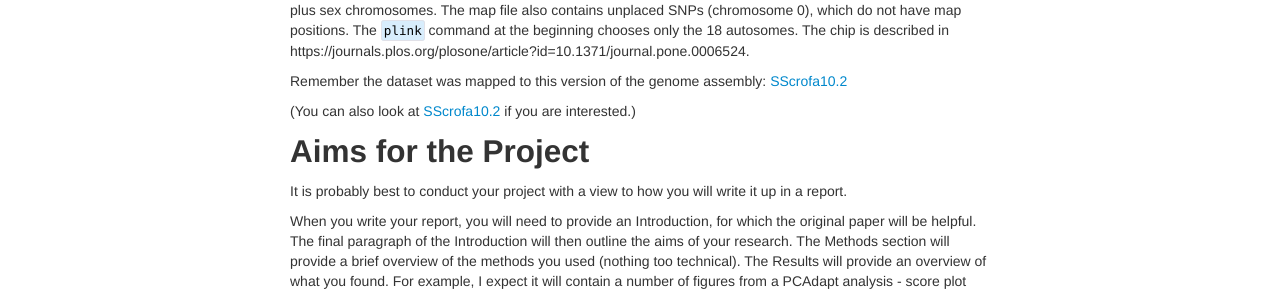
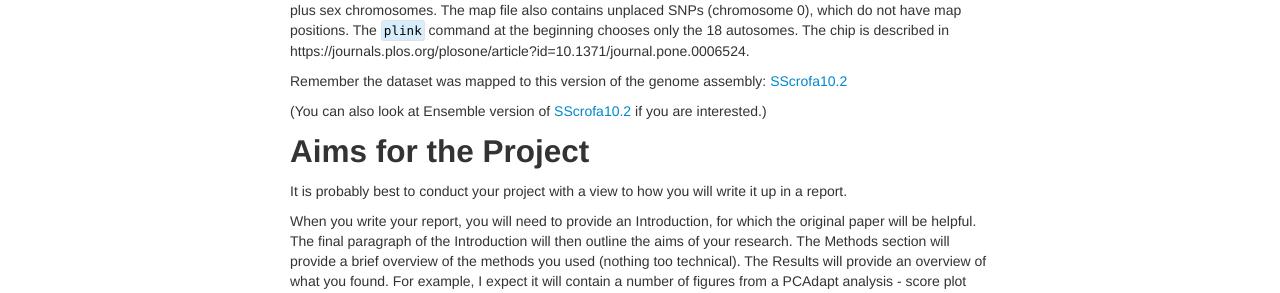
Before and after one commit to ritarasteiro/FieldCourse, a Jekyll site: the page built from pages/project.md, in a window 1280 px wide. Shown: the part 1281-1574 px from the top of the page. Built offline with Jekyll 4.4.1, drawn with Linux system fonts in a browser that asks for light colours.

Commit message:
Update project.md

```diff
--- a/pages/project.md
+++ b/pages/project.md
@@ -43,7 +43,7 @@ Note that the number of chromosomes of the domestic pig/boar is 18 autosomes, al
 Remember the dataset was mapped to this version of the genome assembly:
 [SScrofa10.2](https://www.ncbi.nlm.nih.gov/genome/gdv/browser/genome/?id=GCF_000003025.5)
 
-(You can also look at [SScrofa10.2](https://may2017.archive.ensembl.org/Sus_scrofa/Info/Index) if you are interested.)
+(You can also look at Ensemble version of [SScrofa10.2](https://may2017.archive.ensembl.org/Sus_scrofa/Info/Index) if you are interested.)
 
 
 ## Aims for the Project
```
